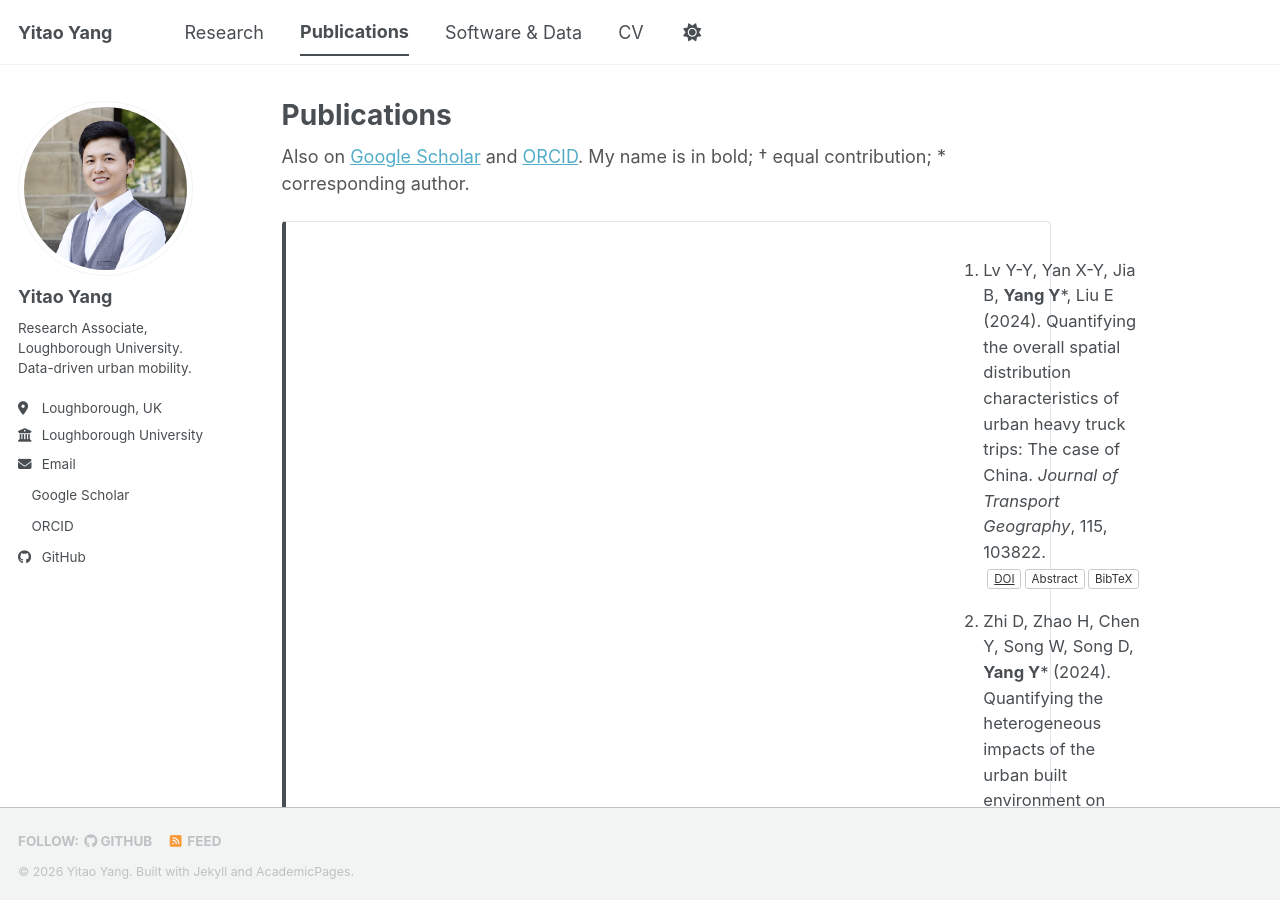
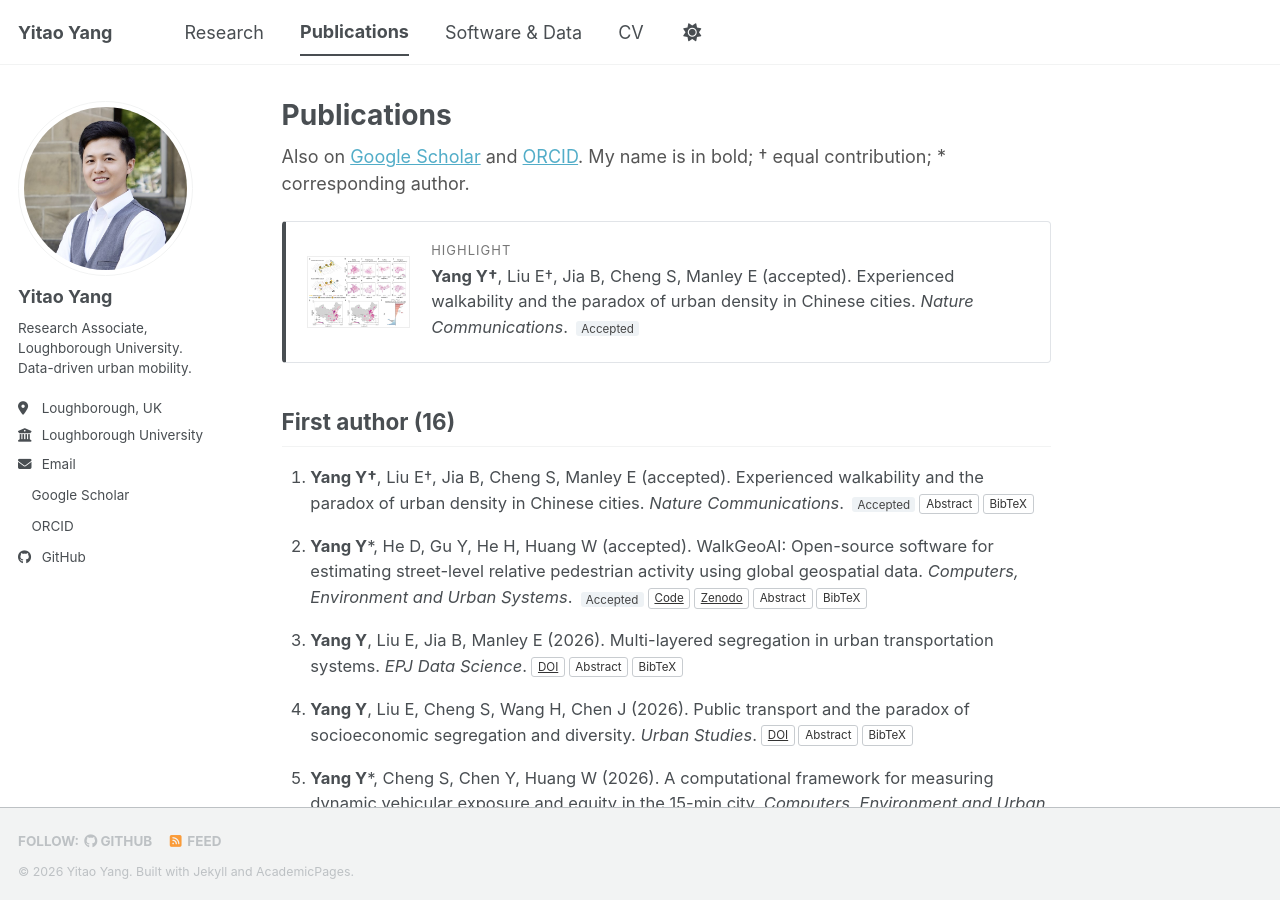
Before and after one commit to UrbanMobility-y/UrbanMobility-y.github.io, a Jekyll site: the page built from _pages/publications.md, in a window 1280 px wide and 900 px high. Built offline with Jekyll 4.4.1, drawn with Linux system fonts in a browser that asks for light colours; a script bundle is joined from its source files by our own code; a style sheet for code colours, icons or effects is not loaded.

Commit message:
Publications: close highlight container

```diff
--- a/_pages/publications.md
+++ b/_pages/publications.md
@@ -26,7 +26,7 @@ ol.pubs li{margin:0 0 1.05em;font-size:.92em;line-height:1.55}
 <div class="pub-hl">
 <a href="/research/#walkability-and-the-15-minute-city"><img src="/images/research/2026_nc_walkability.jpg" alt="Experienced walkability across 82 Chinese cities"></a>
 <div><p class="hl-label">Highlight</p>
-<p><strong>Yang Y†</strong>, Liu E†, Jia B, Cheng S, Manley E (accepted). Experienced walkability and the paradox of urban density in Chinese cities. <em>Nature Communications</em>. <span class="pub-tag">Accepted</span></p>
+<p><strong>Yang Y†</strong>, Liu E†, Jia B, Cheng S, Manley E (accepted). Experienced walkability and the paradox of urban density in Chinese cities. <em>Nature Communications</em>. <span class="pub-tag">Accepted</span></p></div>
 </div>
 
 <h2 id="first-author">First author (16)</h2>
```
